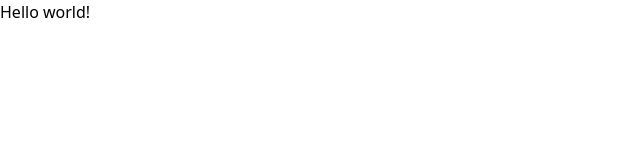
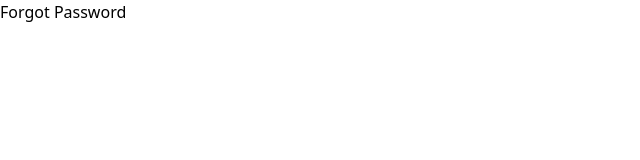
Before and after one commit to T-erry/real-estate-application, a React (Create React App) app: page /forgot-password in a window 1280 px wide. Shown: the top 160 px of the page, without its empty margins (0-640 px from the left). Built offline with nearby package versions, Linux system fonts and the light colour scheme.

Commit message:
created pages and routes

```diff
--- a/package.json
+++ b/package.json
@@ -8,6 +8,7 @@
     "@testing-library/user-event": "^13.5.0",
     "react": "^18.2.0",
     "react-dom": "^18.2.0",
+    "react-router-dom": "^6.15.0",
     "react-scripts": "5.0.1",
     "web-vitals": "^2.1.4"
   },
--- a/src/App.js
+++ b/src/App.js
@@ -1,10 +1,25 @@
-
+import { BrowserRouter as Router, Routes, Route } from 'react-router-dom';
+import Home from './pages/Home';
+import SignIn from './pages/SignIn';
+import SignUp from './pages/SignUp';
+import Profile from './pages/Profile';
+import Offers from './pages/Offers';
 import './App.css';
+import ForgotPassword from './pages/ForgotPassword';
 
 function App() {
   return (
     <>
-      <h1>Hello world!</h1>
+  <Router>
+    <Routes>
+      <Route path='/' element={<Home/>}/>
+      <Route path='/profile' element={<Profile/>}/>
+      <Route path='/sign-in' element={<SignIn/>}/>
+      <Route path='/sign-up' element={<SignUp/>}/>
+      <Route path='/forgot-password' element={<ForgotPassword/>}/>
+      <Route path='/offers' element={<Offers/>}/>
+    </Routes>
+  </Router>
     </>
   );
 }
--- /dev/null
+++ b/src/pages/ForgotPassword.jsx
@@ -0,0 +1,9 @@
+import React from 'react'
+
+export default function ForgotPassword() {
+  return (
+    <div>
+      Forgot Password
+    </div>
+  )
+}
--- /dev/null
+++ b/src/pages/Home.jsx
@@ -0,0 +1,9 @@
+import React from 'react'
+
+function Home() {
+  return (
+    <div>Home</div>
+  )
+}
+
+export default Home
--- /dev/null
+++ b/src/pages/Offers.jsx
@@ -0,0 +1,7 @@
+import React from 'react'
+
+export default function Offers() {
+  return (
+    <div>Offers</div>
+  )
+}
--- /dev/null
+++ b/src/pages/Profile.jsx
@@ -0,0 +1,7 @@
+import React from 'react'
+
+export default function Profile() {
+  return (
+    <div>Profile</div>
+  )
+}
--- /dev/null
+++ b/src/pages/SignIn.jsx
@@ -0,0 +1,7 @@
+import React from 'react'
+
+export default function SignIn() {
+  return (
+    <div>SignIn</div>
+  )
+}
--- /dev/null
+++ b/src/pages/SignUp.jsx
@@ -0,0 +1,7 @@
+import React from 'react'
+
+export default function SignUp() {
+  return (
+    <div>SignUp</div>
+  )
+}
```
Also changed, not shown: 1 other file (tests, documents, lock files or other folders).
